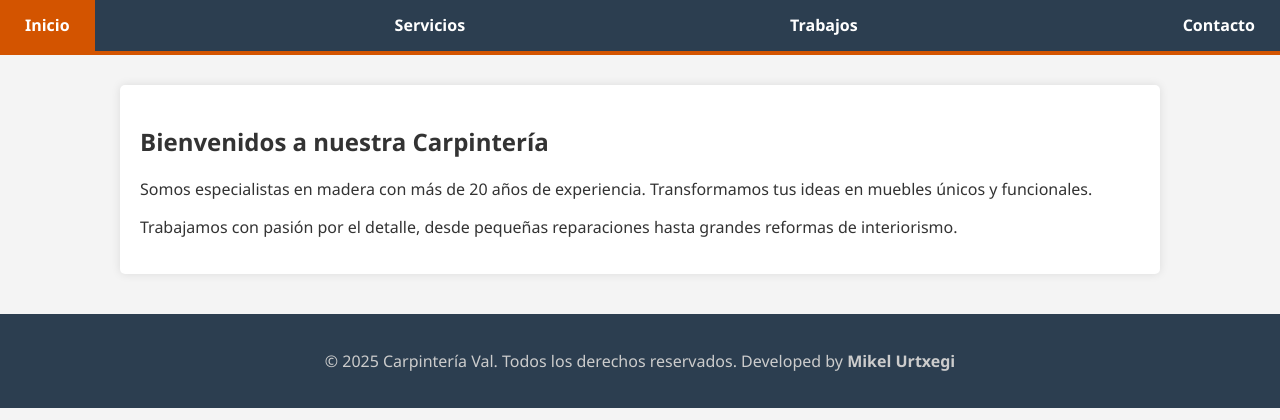
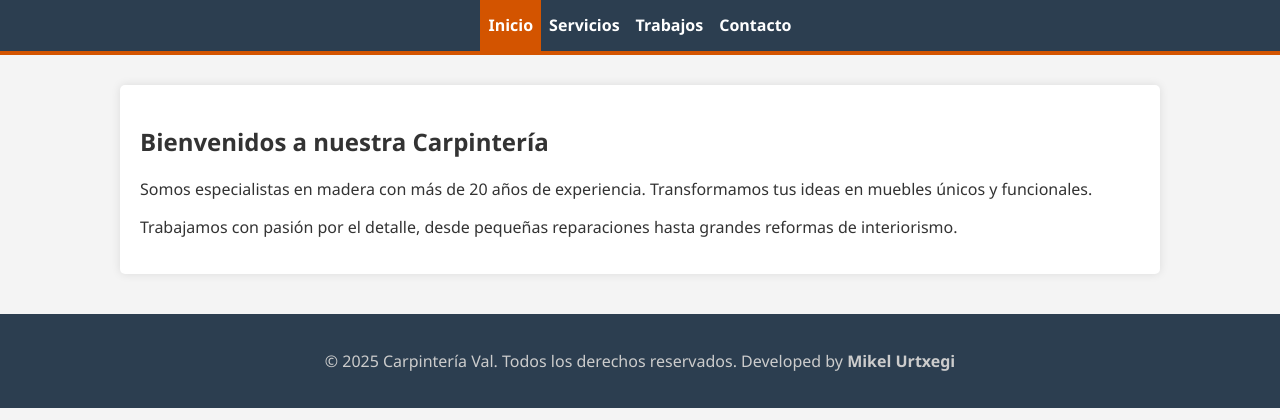
Before and after one commit to Urtxe/carpinteria-val, a PHP site: page / in a window 1280 px wide. Shown: the part 251-671 px from the top of the page. Run offline with PHP 8.4, Linux system fonts and the light colour scheme.

Commit message:
Refactor CSS styles for improved layout and design

```diff
--- a/style.css
+++ b/style.css
@@ -36,13 +36,13 @@ nav ul {
     padding: 0;
     margin: 0;
     display: flex;
-    justify-content: space-between;
-    flex-wrap: wrap;
+    justify-content:center;
+    flex-wrap: nowrap;
 }
 
 nav li a {
     display: block;
-    padding: 15px 25px;
+    padding: 15px 8px;
     color: white;
     text-decoration: none;
     font-weight: bold;
```
